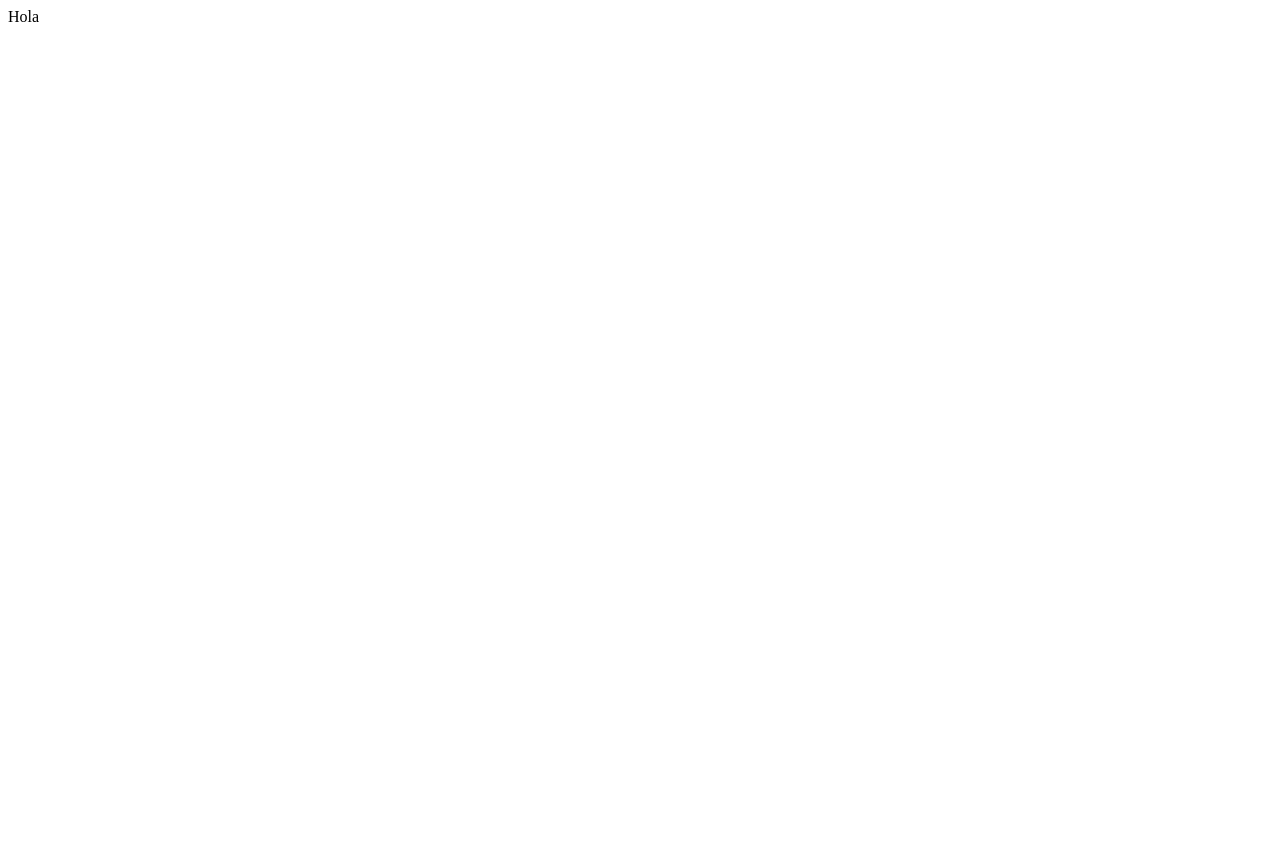
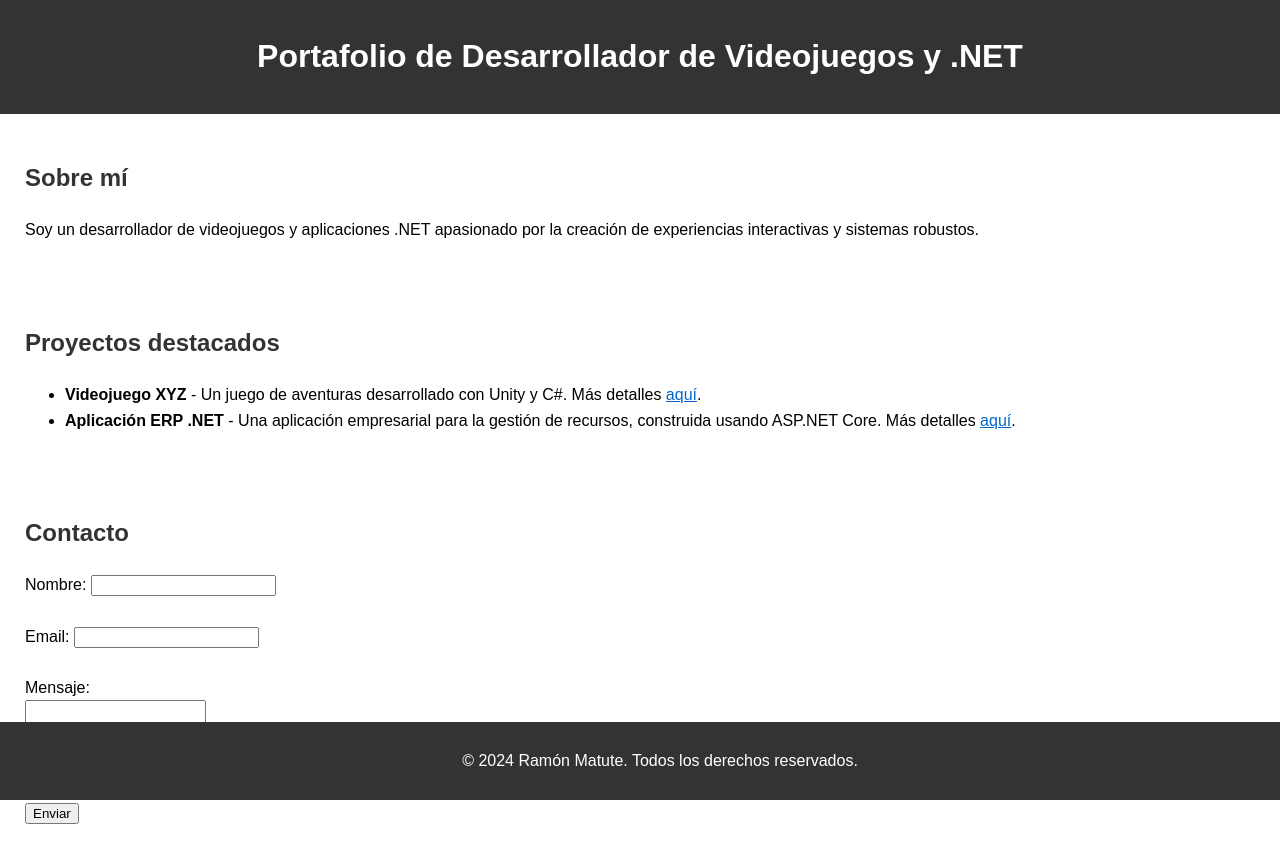
Before and after one commit to RamonMatute2003/RamonMatute2003.github.io, a plain HTML site: page index.html in a window 1280 px wide. Before the commit the page ends 800 px from the top, so only its background shows below. Drawn offline with Linux system fonts and the light colour scheme.

Commit message:
Update index.html

```diff
--- a/index.html
+++ b/index.html
@@ -1 +1,51 @@
-Hola
+<!DOCTYPE html>
+<html lang="es">
+<head>
+    <meta charset="UTF-8">
+    <meta name="viewport" content="width=device-width, initial-scale=1.0">
+    <title>Portafolio de Desarrollador de Videojuegos y .NET</title>
+    <style>
+        body { font-family: Arial, sans-serif; line-height: 1.6; margin: 0; padding: 0; }
+        header { background: #333; color: #fff; padding: 10px 20px; text-align: center; }
+        section { padding: 20px; margin: 5px; }
+        footer { background: #333; color: #fff; text-align: center; padding: 10px 20px; position: fixed; width: 100%; bottom: 0; }
+        h2 { color: #333; }
+        a { color: #06c; }
+    </style>
+</head>
+<body>
+    <header>
+        <h1>Portafolio de Desarrollador de Videojuegos y .NET</h1>
+    </header>
+
+    <section>
+        <h2>Sobre mí</h2>
+        <p>Soy un desarrollador de videojuegos y aplicaciones .NET apasionado por la creación de experiencias interactivas y sistemas robustos.</p>
+    </section>
+
+    <section>
+        <h2>Proyectos destacados</h2>
+        <ul>
+            <li><strong>Videojuego XYZ</strong> - Un juego de aventuras desarrollado con Unity y C#. Más detalles <a href="#">aquí</a>.</li>
+            <li><strong>Aplicación ERP .NET</strong> - Una aplicación empresarial para la gestión de recursos, construida usando ASP.NET Core. Más detalles <a href="#">aquí</a>.</li>
+        </ul>
+    </section>
+
+    <section>
+        <h2>Contacto</h2>
+        <form>
+            <label for="name">Nombre:</label>
+            <input type="text" id="name" name="name" required><br><br>
+            <label for="email">Email:</label>
+            <input type="email" id="email" name="email" required><br><br>
+            <label for="message">Mensaje:</label><br>
+            <textarea id="message" name="message" rows="4" required></textarea><br><br>
+            <button type="submit">Enviar</button>
+        </form>
+    </section>
+
+    <footer>
+        <p>&copy; 2024 Ramón Matute. Todos los derechos reservados.</p>
+    </footer>
+</body>
+</html>
```
